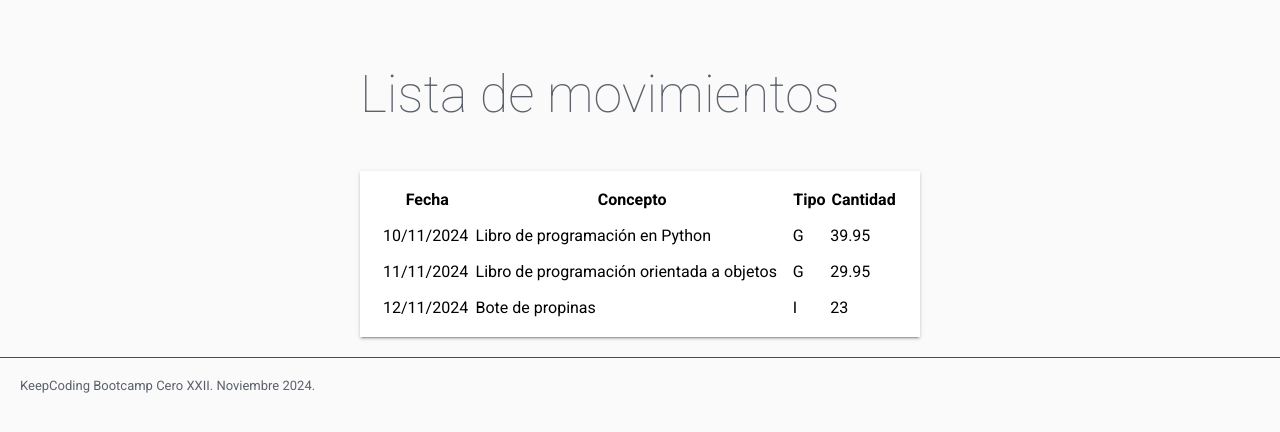
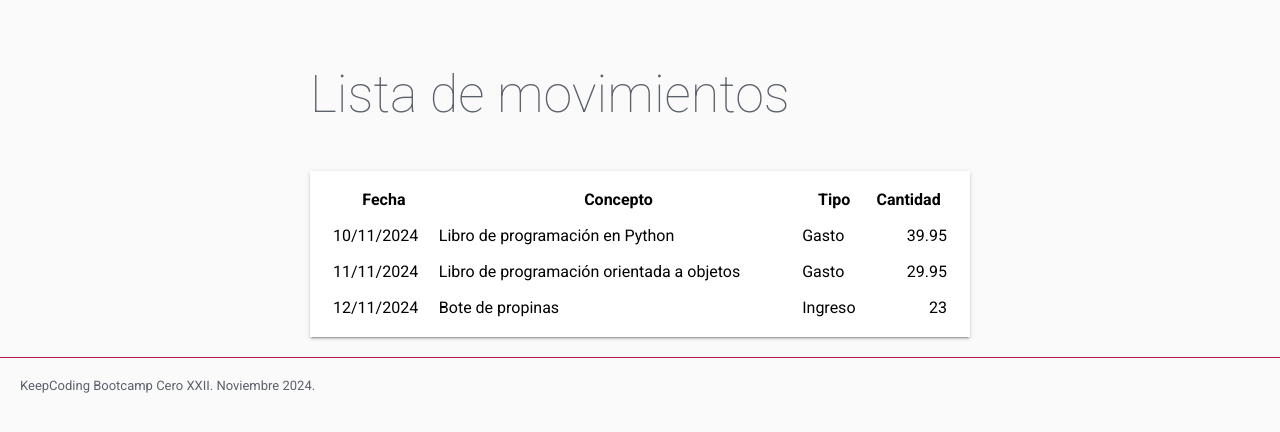
Before and after one commit to claudiadevis/hello_flask, a Flask app: page / in a window 1280 px wide. Shown: the part 75-507 px from the top of the page. Run offline with Flask 3, Linux system fonts and the light colour scheme.

Commit message:
fix: ajustes estéticos en la tabla de movimientos

```diff
--- a/balance/static/css/styles.css
+++ b/balance/static/css/styles.css
@@ -25,7 +25,7 @@ header {
 }
 
 .main {
-  max-width: 600px;
+  max-width: 700px;
   margin: auto;
   padding: 20px;
 }
@@ -35,6 +35,10 @@ header {
   margin: 0;
 }
 
+.tabla .numero {
+  text-align: right;
+}
+
 .footer {
   padding: 20px;
   border-top: solid thin #b8174c;
--- a/balance/templates/inicio.html
+++ b/balance/templates/inicio.html
@@ -35,8 +35,14 @@
       <tr class="fila">
         <td class="dato">{{ m.fecha }}</td>
         <td class="dato">{{ m.concepto }}</td>
-        <td class="dato">{{ m.ingreso_gasto }}</td>
-        <td class="dato">{{ m.cantidad }}</td>
+        <td class="dato">
+          {% if m.ingreso_gasto == 'I' %}
+          Ingreso
+          {% else %}
+          Gasto
+          {% endif %}
+        </td>
+        <td class="dato numero">{{ m.cantidad }}</td>
       </tr>
       {% endfor %}
 
```
